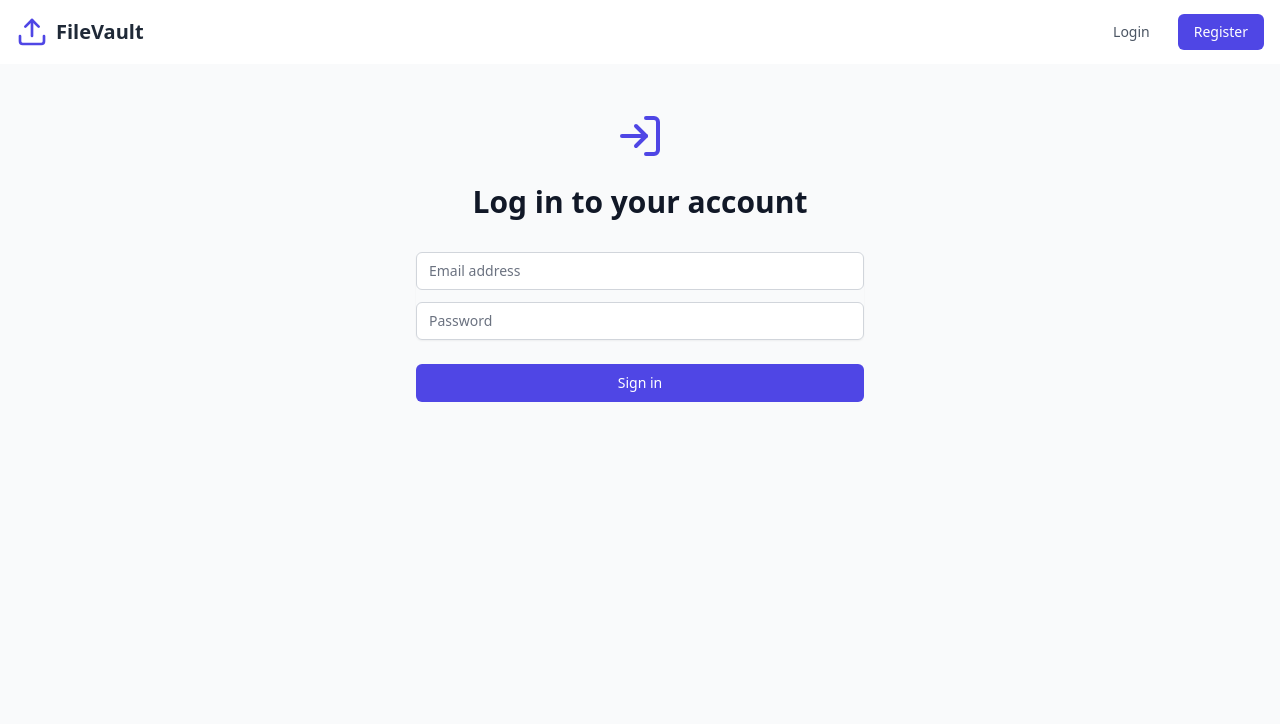
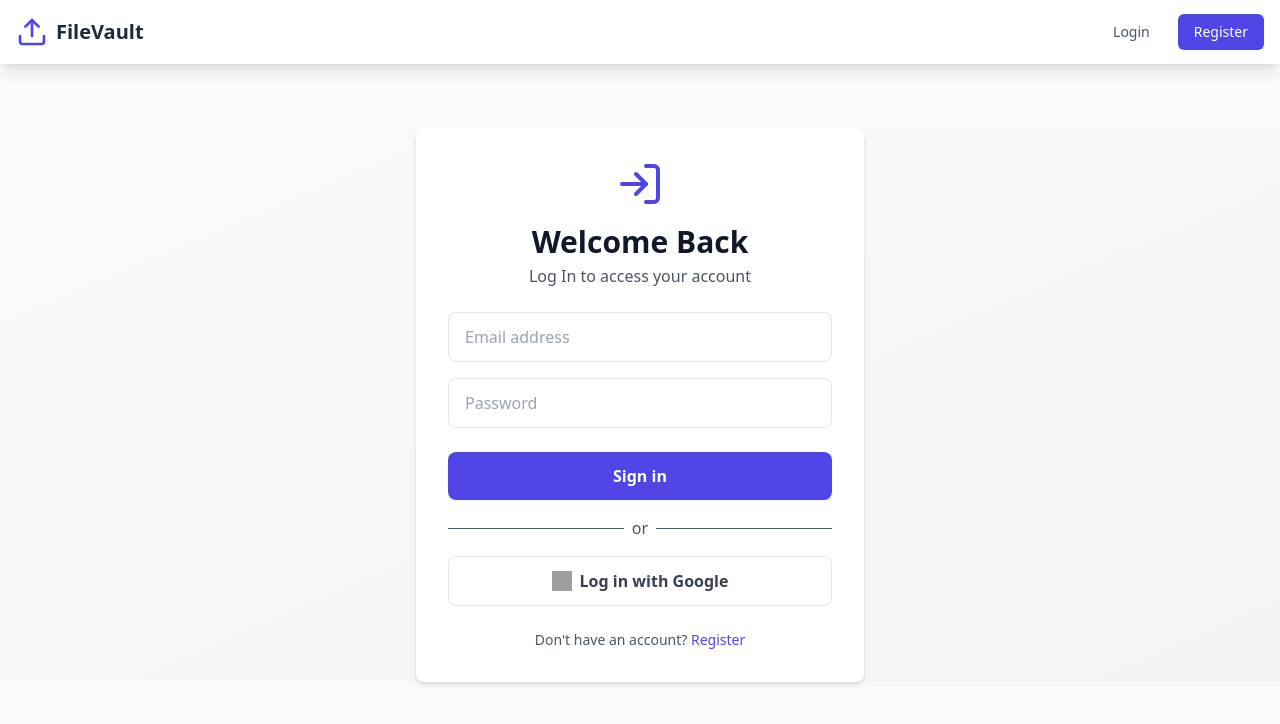
Before and after one commit to gauravhpanchal/FileVault, a React (Vite) app in the folder client/: page /login in a window 1280 px wide. Shown: the top 724 px of the page. Built offline with nearby package versions, Linux system fonts and the light colour scheme; no server answers; grey boxes are pictures that could not be loaded.

Commit message:
google authentication done

```diff
--- a/client/package.json
+++ b/client/package.json
@@ -12,6 +12,7 @@
   "dependencies": {
     "@reduxjs/toolkit": "^2.4.0",
     "axios": "^1.7.9",
+    "firebase": "^11.0.2",
     "lucide-react": "^0.468.0",
     "react": "^18.3.1",
     "react-dom": "^18.3.1",
--- a/client/src/components/FileUpload.jsx
+++ b/client/src/components/FileUpload.jsx
@@ -5,8 +5,8 @@ import { useSelector } from "react-redux";
 import { toast } from "react-hot-toast";
 import io from "socket.io-client";
 
-const socket = io(`${import.meta.env.VITE_BACKEND_BASE_URL}`);
-// const socket = io("https://filevault-mbnp.onrender.com/");
+// const socket = io(`${import.meta.env.VITE_BACKEND_BASE_URL}`);
+const socket = io("https://filevault-mbnp.onrender.com/");
 
 const FileUpload = () => {
   const [files, setFiles] = useState([]);
--- /dev/null
+++ b/client/src/firebase/firebase.js
@@ -0,0 +1,18 @@
+import { initializeApp } from "firebase/app";
+import { getAuth } from "firebase/auth";
+
+const firebaseConfig = {
+  apiKey: "AIzaSyD1ODutyri6dw8vsEjw8KpdD9s_rreZnBM",
+  authDomain: "gaurav-f2969.firebaseapp.com",
+  projectId: "gaurav-f2969",
+  storageBucket: "gaurav-f2969.firebasestorage.app",
+  messagingSenderId: "897511270557",
+  appId: "1:897511270557:web:5c5a788c08688ac4bf0c74",
+};
+
+// Initialize Firebase
+const app = initializeApp(firebaseConfig);
+
+const auth = getAuth(app);
+
+export { app, auth };
--- a/client/src/pages/Login.jsx
+++ b/client/src/pages/Login.jsx
@@ -5,84 +5,93 @@ import { login } from "../store/authSlice";
 import { toast } from "react-hot-toast";
 import { LogIn } from "lucide-react";
 import axios from "axios";
+import { getAuth, GoogleAuthProvider, signInWithPopup } from "firebase/auth";
+import { app } from "../firebase/firebase";
 
 const Login = () => {
   const dispatch = useDispatch();
   const navigate = useNavigate();
+  const auth = getAuth(app);
+  const googleProvider = new GoogleAuthProvider();
 
-  const [formData, setFormData] = useState({
-    email: "",
-    password: "",
-  });
+  const [formData, setFormData] = useState({ email: "", password: "" });
+
+  const handleGoogleSignIn = async () => {
+    try {
+      toast.loading("Signing in with Google...", { id: "google-login" });
+      const result = await signInWithPopup(auth, googleProvider);
+      const { email, displayName } = result.user;
+
+      const response = await axios.post(
+        `${import.meta.env.VITE_BACKEND_BASE_URL}/api/auth/google-login`,
+        { email, name: displayName }
+      );
+
+      if (response.status === 200) {
+        const { token, user } = response.data;
+        toast.success("Logged in successfully with Google!", {
+          id: "google-login",
+        });
+        localStorage.setItem("authToken", token);
+        dispatch(login({ email: user.email }));
+        navigate("/dashboard");
+      }
+    } catch (err) {
+      toast.error("Google Sign-In failed. Please try again.", {
+        id: "google-login",
+      });
+    }
+  };
 
   const handleSubmit = async (e) => {
     e.preventDefault();
 
     try {
       toast.loading("Logging in...", { id: "login" });
-
       const response = await axios.post(
         `${import.meta.env.VITE_BACKEND_BASE_URL}/api/auth/login`,
-        {
-          email: formData.email,
-          password: formData.password,
-        }
+        formData
       );
 
       if (response.status === 200) {
         const { token, user } = response.data;
-
         toast.success("Logged in successfully!", { id: "login" });
-
-        // Save token and navigate
         localStorage.setItem("authToken", token);
         dispatch(login({ email: user.email }));
         navigate("/dashboard");
       }
     } catch (err) {
-      if (err.response && err.response.data.message) {
-        const errorMessage = err.response.data.message;
-
-        // Check for specific error messages
-        if (errorMessage === "User not found") {
-          toast.error(
-            "This email is not registered. Please create an account.",
-            {
-              id: "login",
-            }
-          );
-        } else if (errorMessage === "Invalid credentials") {
-          toast.error("Invalid credentials. Please try again.", {
-            id: "login",
-          });
-        } else {
-          toast.error(errorMessage, { id: "login" });
-        }
-      } else {
-        toast.error("An error occurred. Please try again.", { id: "login" });
-      }
+      const errorMessage =
+        err.response && err.response.data.message
+          ? err.response.data.message
+          : "An error occurred. Please try again.";
+      toast.error(errorMessage, { id: "login" });
     }
   };
 
   return (
-    <div className="min-h-[calc(100vh-4rem)] flex  justify-center bg-gray-50 py-12 px-4 sm:px-6 lg:px-8">
-      <div className="max-w-md w-full space-y-8">
-        <div>
+    <div className="min-h-fit flex mt-16 justify-center bg-gradient-to-br from-gray-50 to-gray-100">
+      <div className="max-w-md w-full bg-white p-8 rounded-lg shadow-md">
+        <div className="text-center">
           <LogIn className="mx-auto h-12 w-12 text-indigo-600" />
-          <h2 className="mt-6 text-center text-3xl font-extrabold text-gray-900">
-            Log in to your account
+          <h2 className="mt-4 text-3xl font-bold text-gray-900">
+            Welcome Back
           </h2>
+          <p className="mt-1 text-gray-600">Log In to access your account</p>
         </div>
-        <form className="mt-8 space-y-6" onSubmit={handleSubmit}>
-          <div className="rounded-md space-y-3 shadow-sm ">
+        <form className="mt-6 space-y-6" onSubmit={handleSubmit}>
+          <div className="space-y-4">
             <div>
+              <label htmlFor="email" className="sr-only">
+                Email address
+              </label>
               <input
                 id="email"
                 name="email"
                 type="email"
                 required
-                className="appearance-none  relative block w-full px-3 py-2 border border-gray-300 placeholder-gray-500 text-gray-900 rounded-md focus:outline-none focus:ring-indigo-500 focus:border-indigo-500 focus:z-10 sm:text-sm"
                 placeholder="Email address"
+                className="block w-full px-4 py-3 border rounded-lg text-gray-700 focus:outline-none focus:ring-2 focus:ring-indigo-500"
                 value={formData.email}
                 onChange={(e) =>
                   setFormData({ ...formData, email: e.target.value })
@@ -90,13 +99,16 @@ const Login = () => {
               />
             </div>
             <div>
+              <label htmlFor="password" className="sr-only">
+                Password
+              </label>
               <input
                 id="password"
                 name="password"
                 type="password"
                 required
-                className="appearance-none  relative block w-full px-3 py-2 border border-gray-300 placeholder-gray-500 text-gray-900 rounded-md focus:outline-none focus:ring-indigo-500 focus:border-indigo-500 focus:z-10 sm:text-sm"
                 placeholder="Password"
+                className="block w-full px-4 py-3 border rounded-lg text-gray-700 focus:outline-none focus:ring-2 focus:ring-indigo-500"
                 value={formData.password}
                 onChange={(e) =>
                   setFormData({ ...formData, password: e.target.value })
@@ -104,15 +116,40 @@ const Login = () => {
               />
             </div>
           </div>
-          <div>
+          <button
+            type="submit"
+            className="w-full bg-indigo-600 hover:bg-indigo-700 text-white font-semibold py-3 px-4 rounded-lg transition duration-200"
+          >
+            Sign in
+          </button>
+        </form>
+        <div className="mt-4 flex items-center gap-2 justify-center">
+          <div className="w-full bg-gray-600 h-[0.5px]" />
+          <span className="text-gray-600 text-base">or</span>
+          <div className="w-full bg-gray-600 h-[0.5px]" />
+        </div>
+        <button
+          onClick={handleGoogleSignIn}
+          className="mt-4 w-full flex items-center justify-center gap-2 border bg-white hover:bg-gray-50 text-gray-700 font-semibold py-3 px-4 rounded-lg transition duration-200"
+        >
+          <img
+            src="https://www.gstatic.com/firebasejs/ui/2.0.0/images/auth/google.svg"
+            alt="Google Logo"
+            className="h-5 w-5"
+          />
+          Log in with Google
+        </button>
+        <div className="mt-6 text-center">
+          <p className="text-sm text-gray-600">
+            Don't have an account?{" "}
             <button
-              type="submit"
-              className="group relative w-full flex justify-center py-2 px-4 border border-transparent text-sm font-medium rounded-md text-white bg-indigo-600 hover:bg-indigo-700 focus:outline-none focus:ring-2 focus:ring-offset-2 focus:ring-indigo-500"
+              onClick={() => navigate("/register")}
+              className="text-indigo-600 hover:underline"
             >
-              Sign in
+              Register
             </button>
-          </div>
-        </form>
+          </p>
+        </div>
       </div>
     </div>
   );
--- a/client/src/pages/Register.jsx
+++ b/client/src/pages/Register.jsx
@@ -3,19 +3,49 @@ import { useNavigate } from "react-router-dom";
 import { toast } from "react-hot-toast";
 import { UserPlus } from "lucide-react";
 import axios from "axios";
+import { getAuth, GoogleAuthProvider, signInWithPopup } from "firebase/auth";
+import { app } from "../firebase/firebase";
 
 const Register = () => {
   const navigate = useNavigate();
+  const auth = getAuth(app);
+  const googleProvider = new GoogleAuthProvider();
+
   const [formData, setFormData] = useState({
     email: "",
     password: "",
   });
 
+  const handleGoogleSignUp = async () => {
+    try {
+      toast.loading("Signing up with Google...", { id: "google-signup" });
+
+      const result = await signInWithPopup(auth, googleProvider);
+      const { email, displayName } = result.user;
+
+      const response = await axios.post(
+        `${import.meta.env.VITE_BACKEND_BASE_URL}/api/auth/google-login`,
+        { email, name: displayName }
+      );
+
+      if (response.status === 200) {
+        toast.success("Account created successfully with Google!", {
+          id: "google-signup",
+        });
+
+        navigate("/dashboard");
+      }
+    } catch (err) {
+      toast.error("Google Sign-Up failed. Please try again.", {
+        id: "google-signup",
+      });
+    }
+  };
+
   const handleSubmit = async (e) => {
     e.preventDefault();
 
     try {
-      // Show a loading toast
       toast.loading("Creating your account...", { id: "register" });
 
       const response = await axios.post(
@@ -27,14 +57,11 @@ const Register = () => {
       );
 
       if (response.status === 201) {
-        // Show success toast
         toast.success("Account created successfully!", { id: "register" });
 
-        // Navigate to the login page
         navigate("/login");
       }
     } catch (err) {
-      // Handle specific errors with appropriate toasts
       if (err.response && err.response.data.message) {
         toast.error(err.response.data.message, { id: "register" });
       } else {
@@ -44,23 +71,25 @@ const Register = () => {
   };
 
   return (
-    <div className="min-h-[calc(100vh-4rem)] flex  justify-center bg-gray-50 py-12 px-4 sm:px-6 lg:px-8">
-      <div className="max-w-md w-full space-y-8">
-        <div>
+    <div className="min-h-fit flex mt-14 justify-center bg-gray-50 py-12 px-4 sm:px-6 lg:px-8">
+      <div className="max-w-md w-full bg-white p-8 rounded-md shadow-md">
+        <div className="text-center">
           <UserPlus className="mx-auto h-12 w-12 text-indigo-600" />
-          <h2 className="mt-6 text-center text-3xl font-extrabold text-gray-900">
+          <h2 className="mt-4 text-3xl font-bold text-gray-900">
             Create your account
           </h2>
+          <p className="mt-2 text-sm text-gray-600">
+            Sign up to access amazing features
+          </p>
         </div>
-        <form className="mt-8 space-y-6" onSubmit={handleSubmit}>
-          <div className="rounded-md shadow-sm space-y-3">
+        <form className="mt-6 space-y-4" onSubmit={handleSubmit}>
           <div>
             <input
               id="email"
               name="email"
               type="email"
               required
-                className="appearance-none relative block w-full px-3 py-2 border border-gray-300 placeholder-gray-500 text-gray-900 rounded-md focus:outline-none focus:ring-indigo-500 focus:border-indigo-500 focus:z-10 sm:text-sm"
+              className="block w-full px-3 py-2 border border-gray-300 rounded-md placeholder-gray-500 text-gray-900 focus:outline-none focus:ring-indigo-500 focus:border-indigo-500 sm:text-sm"
               placeholder="Email address"
               value={formData.email}
               onChange={(e) =>
@@ -74,7 +103,7 @@ const Register = () => {
               name="password"
               type="password"
               required
-                className="appearance-none relative block w-full px-3 py-2 border border-gray-300 placeholder-gray-500 text-gray-900 rounded-md focus:outline-none focus:ring-indigo-500 focus:border-indigo-500 focus:z-10 sm:text-sm"
+              className="block w-full px-3 py-2 border border-gray-300 rounded-md placeholder-gray-500 text-gray-900 focus:outline-none focus:ring-indigo-500 focus:border-indigo-500 sm:text-sm"
               placeholder="Password"
               value={formData.password}
               onChange={(e) =>
@@ -82,16 +111,44 @@ const Register = () => {
               }
             />
           </div>
-          </div>
           <div>
             <button
               type="submit"
-              className="group relative w-full flex justify-center py-2 px-4 border border-transparent text-sm font-medium rounded-md text-white bg-indigo-600 hover:bg-indigo-700 focus:outline-none focus:ring-2 focus:ring-offset-2 focus:ring-indigo-500"
+              className="w-full py-2 px-4 bg-indigo-600 text-white rounded-md font-medium text-sm hover:bg-indigo-700 focus:outline-none focus:ring-2 focus:ring-indigo-500"
             >
               Create Account
             </button>
           </div>
         </form>
+        <div className="mt-4 text-center">
+          <div className="mt-4 flex items-center gap-2 justify-center">
+            <div className="w-full bg-gray-600 h-[0.5px]" />
+            <span className="text-gray-600 text-base">or</span>
+            <div className="w-full bg-gray-600 h-[0.5px]" />
+          </div>
+          <button
+            onClick={handleGoogleSignUp}
+            className="mt-4 w-full flex items-center justify-center gap-2 border bg-white hover:bg-gray-50 text-gray-700 font-semibold py-3 px-4 rounded-lg transition duration-200"
+          >
+            <img
+              src="https://www.gstatic.com/firebasejs/ui/2.0.0/images/auth/google.svg"
+              alt="Google Logo"
+              className="h-5 w-5"
+            />
+            Sign up with Google
+          </button>
+        </div>
+        <div className="mt-6 text-center">
+          <p className="text-sm text-gray-600">
+            Already have an account?{" "}
+            <button
+              onClick={() => navigate("/login")}
+              className="text-indigo-600 hover:underline"
+            >
+              Login
+            </button>
+          </p>
+        </div>
       </div>
     </div>
   );
```
Also changed, not shown: 2 other files (tests, documents, lock files or other folders). Lines whose indentation alone changed are shown as unchanged.
